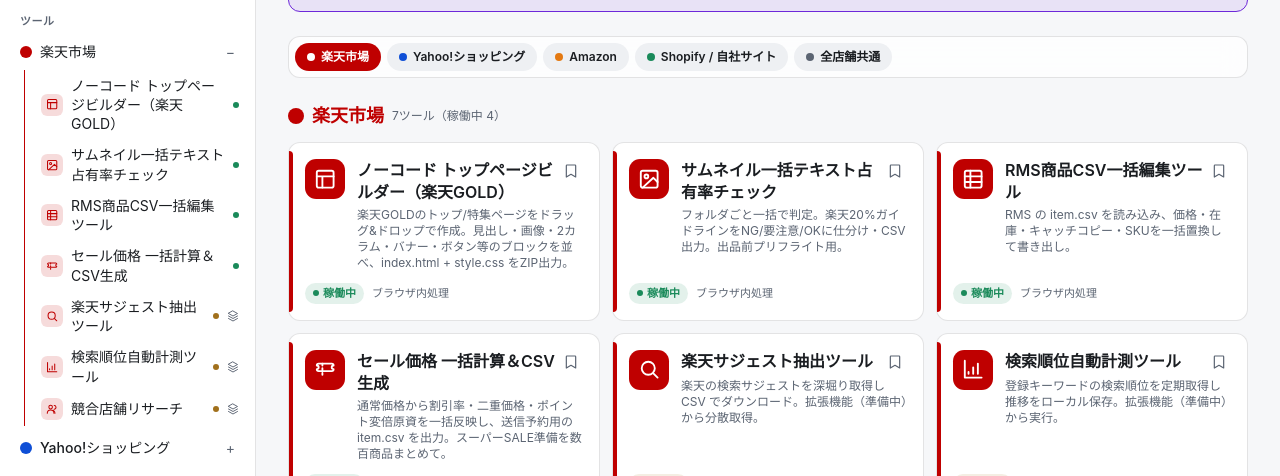
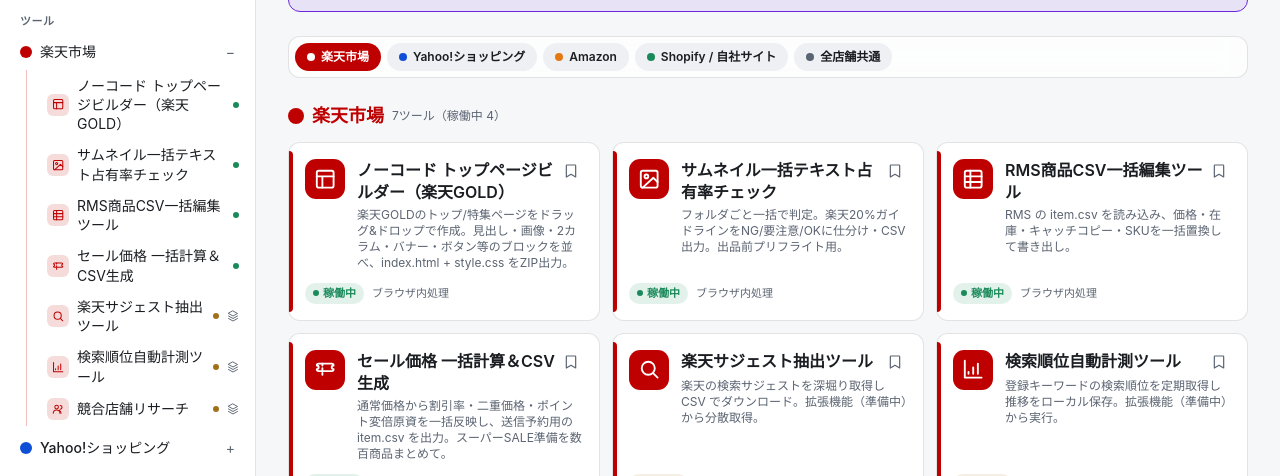
Before and after one commit to knotscheme/musou-ec, a Next.js app: page / in a window 1280 px wide. Shown: the part 258-734 px from the top of the page. Built offline with nearby package versions, Linux system fonts and the light colour scheme; no server answers.

Commit message:
サイドバー: ツール一覧の縦ガイド線をモール色26%の細い線に（赤い太バー感を解消）

```diff
--- a/src/components/Sidebar.tsx
+++ b/src/components/Sidebar.tsx
@@ -99,7 +99,10 @@
                   <span className="text-[var(--muted)]">{open[mid] ? "−" : "+"}</span>
                 </button>
                 {open[mid] && (
-                  <ul className="mb-1 ml-4 border-l pl-2" style={{ borderColor: mall.color }}>
+                  <ul
+                    className="mb-1 ml-[18px] border-l pl-3"
+                    style={{ borderColor: `color-mix(in srgb, ${mall.color} 26%, transparent)` }}
+                  >
                     {tools.map((tool) => {
                       const href = `/tools/${tool.slug}/`;
                       const active = pathname === href;
```
